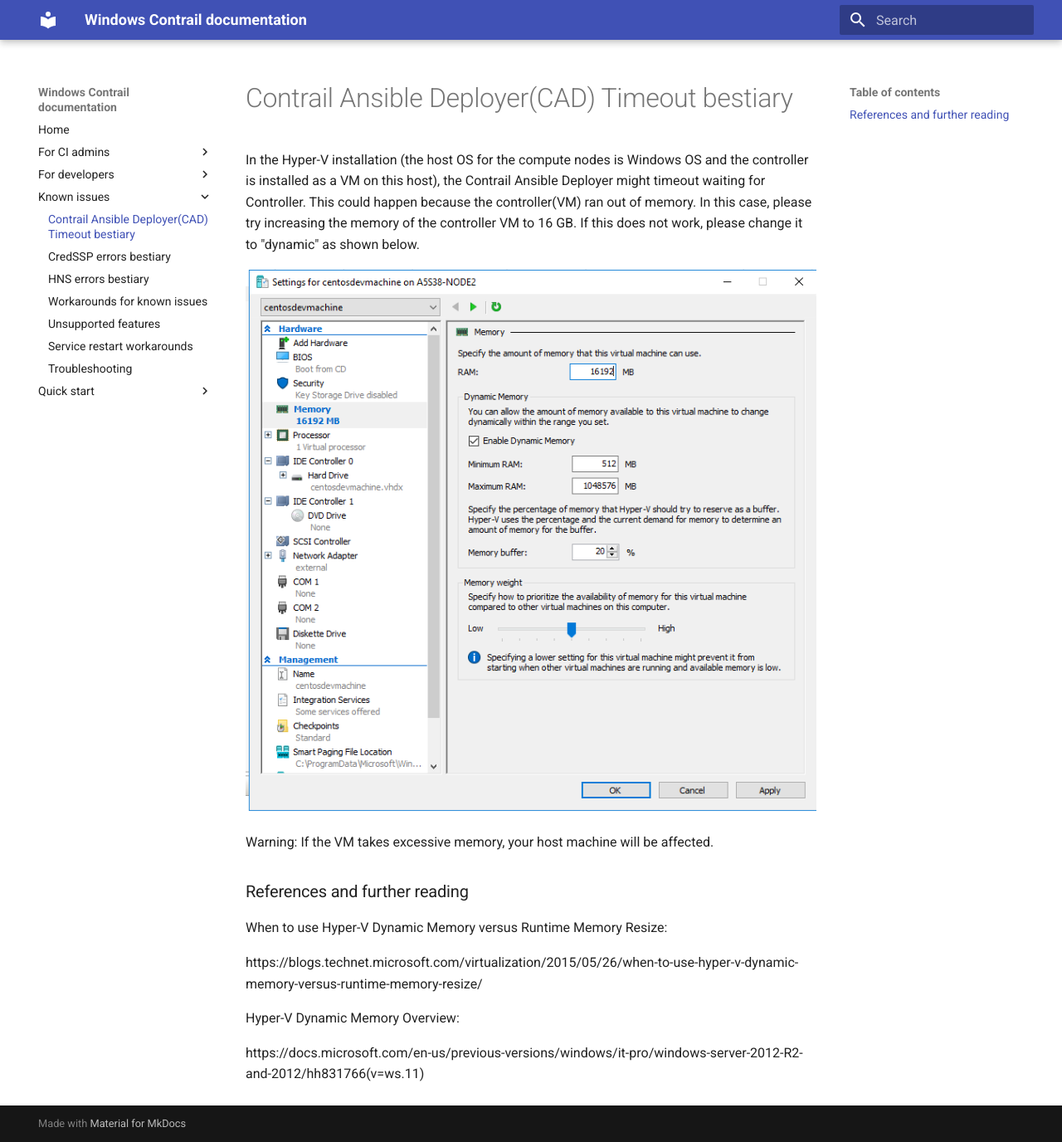
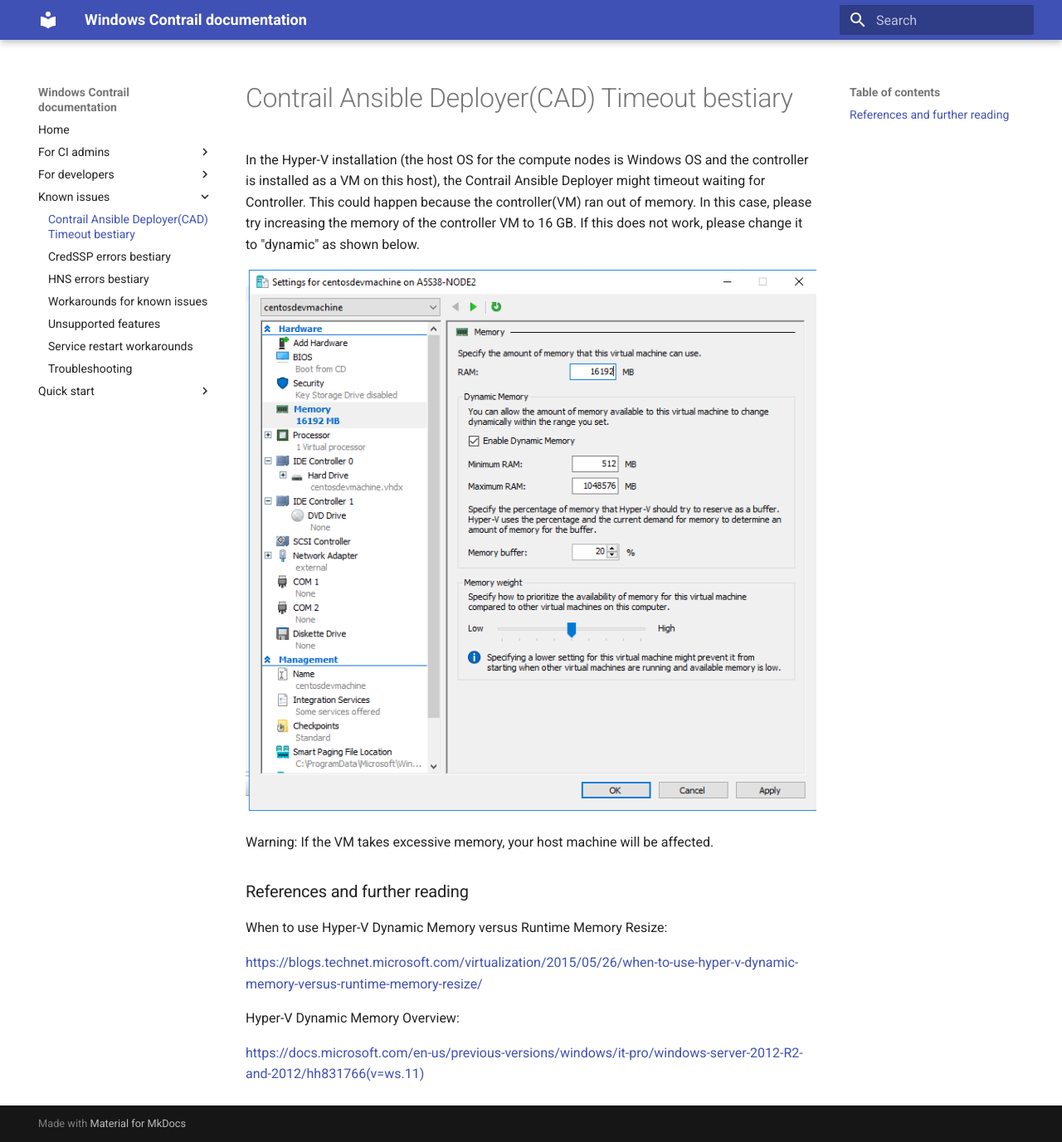
Before and after one commit to piotr-szuberski/contrail-windows-docs, an MkDocs documentation site: the page built from doc/Known_issues/CAD_Timeout_bestiary.md, in a window 1280 px wide and 1376 px high. Shown: the whole window at 83% size. Built offline with MkDocs 1.6.1 and Material for MkDocs 9.7.7, drawn with Linux system fonts in a browser that asks for light colours.

Commit message:
fixed links (#108)
Change-Id: I5f442d5ce0a33d49595205ac01711af04abffc01

```diff
--- a/doc/Known_issues/CAD_Timeout_bestiary.md
+++ b/doc/Known_issues/CAD_Timeout_bestiary.md
@@ -13,8 +13,8 @@
 
 When to use Hyper-V Dynamic Memory versus Runtime Memory Resize:
 
-https://blogs.technet.microsoft.com/virtualization/2015/05/26/when-to-use-hyper-v-dynamic-memory-versus-runtime-memory-resize/
+<https://blogs.technet.microsoft.com/virtualization/2015/05/26/when-to-use-hyper-v-dynamic-memory-versus-runtime-memory-resize/>
 
 Hyper-V Dynamic Memory Overview:
 
-https://docs.microsoft.com/en-us/previous-versions/windows/it-pro/windows-server-2012-R2-and-2012/hh831766(v=ws.11)
+<https://docs.microsoft.com/en-us/previous-versions/windows/it-pro/windows-server-2012-R2-and-2012/hh831766(v=ws.11)>
```
